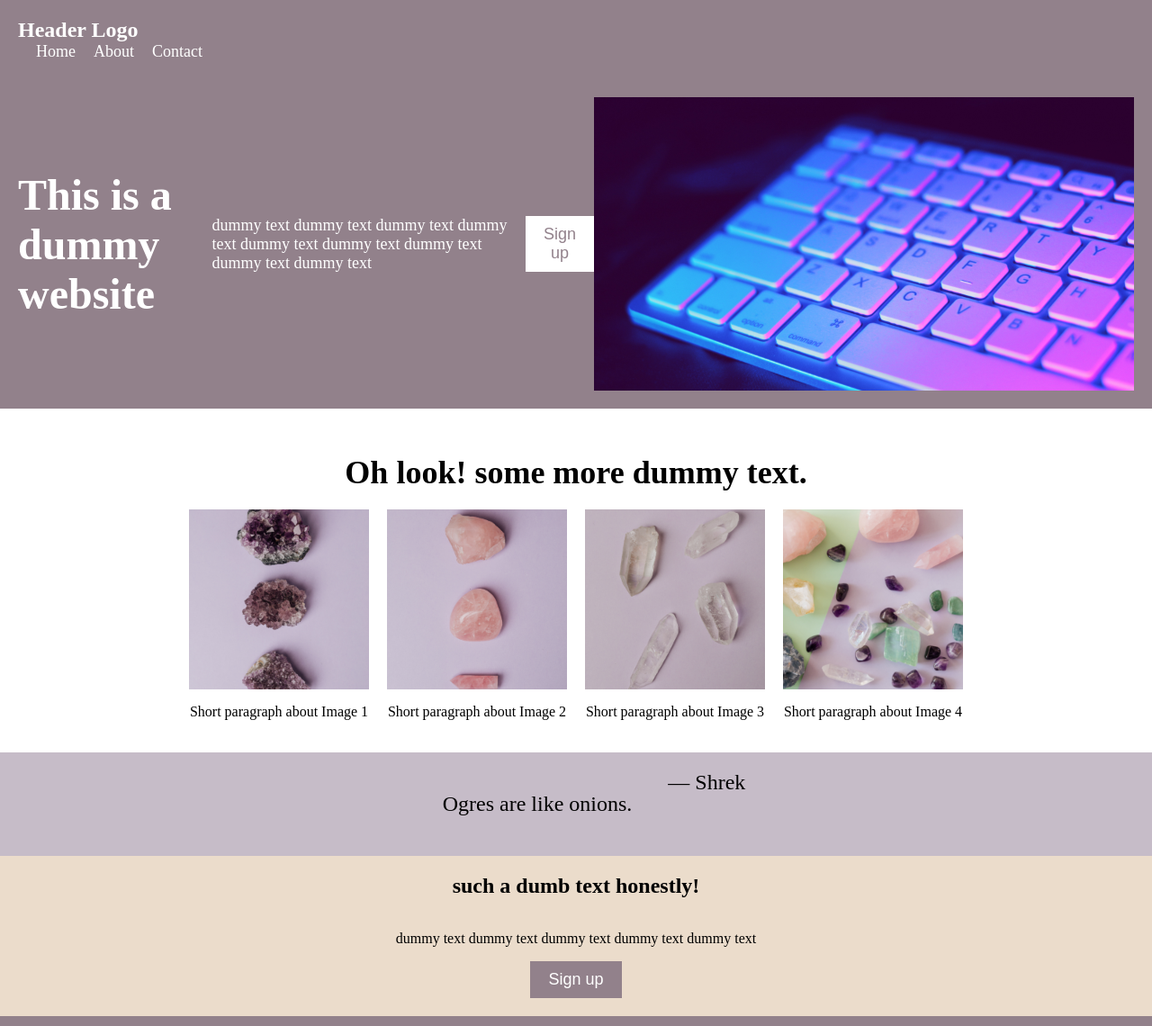
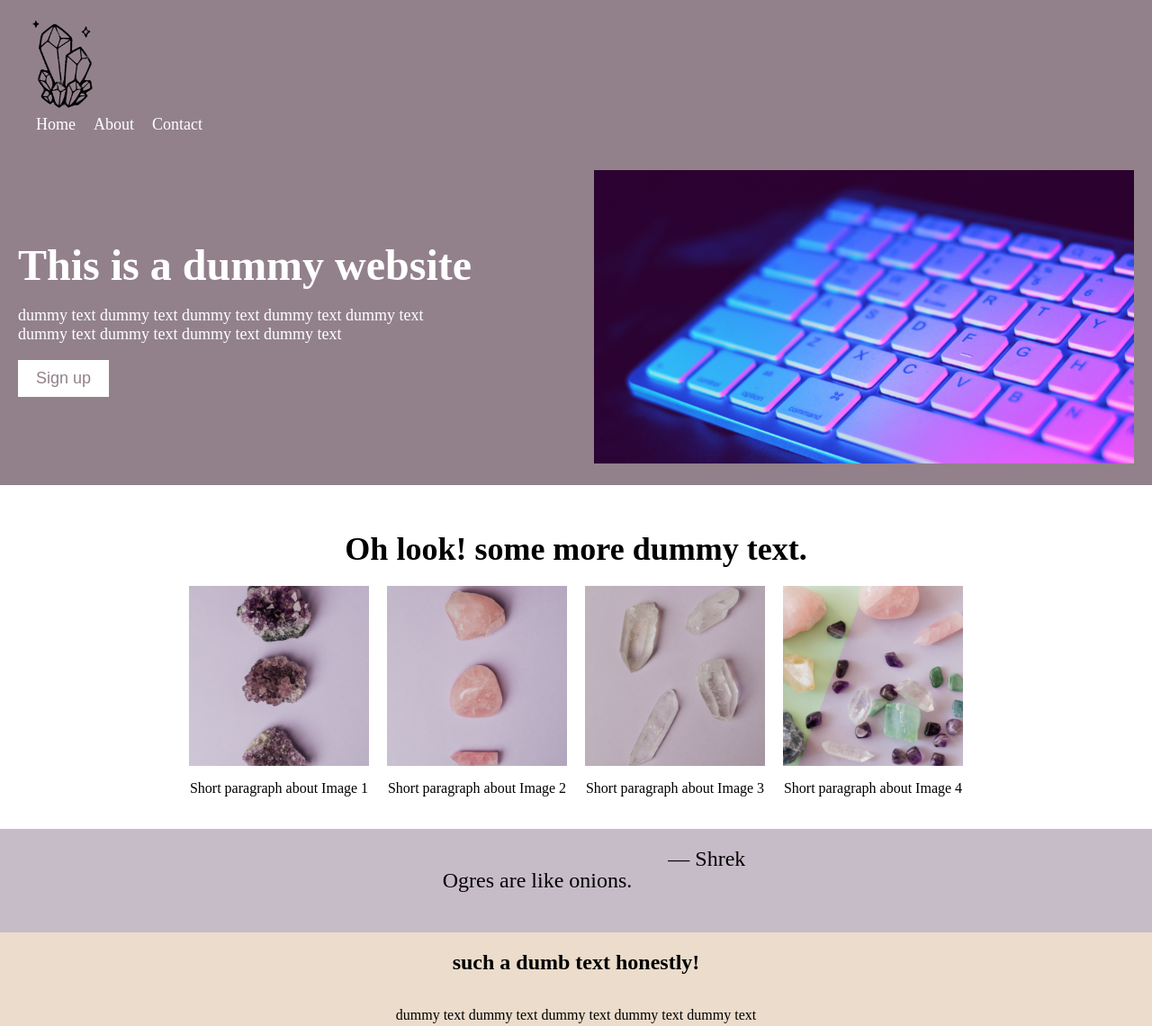
Before and after one commit to Shiro3627/landing-page, a plain HTML site: page index.html in a window 1280 px wide. Shown: the top 1140 px of the page at 90% size. Drawn offline with Linux system fonts and the light colour scheme.

Commit message:
updated html

```diff
--- a/index.html
+++ b/index.html
@@ -6,10 +6,10 @@
     <link rel="stylesheet" href="styles.css">
   </head>
   <body>
-    <header>
-      <div class="container">
-        <div class="header">
-          <p class="logo">Header Logo</p>
+    <header class="header">
+        <div class="logo">
+        <img src="images/logo.png" alt="logo" >
+        </div>
         <div class="links">
           <nav>
             <ul>
@@ -19,21 +19,20 @@
             </ul>
           </nav>
         </div>
-        </div>
-      </div>
     </header>
 
     <main>
-      <div class="container">
       <div class="section1">
+        <div>
           <h1 class="title1">This is a dummy website</h1>
-          <p class="txt1">dummy text dummy text dummy text dummy text dummy text dummy text dummy text dummy text dummy text</p>
+          <p class="txt1">dummy text dummy text dummy text dummy text dummy text <br>dummy text dummy text dummy text dummy text</p>
           <button class="btn1">Sign up</button>
+        </div>
+        <div class="keyboard">
           <img src="/images/keyboard.png" alt="keyboard">
         </div>
       </div>
 
-      <div class="container">
       <div class="section2">
         <h2 class="title2">Oh look! some more dummy text.</h2>
         <div class="image-container">
@@ -55,28 +54,23 @@
           </div>
         </div>
       </div>
-      </div>
 
-      <div class="container">
       <div class="section3">
         <figure class="quote">
           <blockquote>Ogres are like onions.</blockquote>
           <figcaption>&mdash; Shrek</figcaption>
         </figure>
       </div>
-      </div>
 
-      <div class="container">
       <div class="section4">
         <h4>such a dumb text honestly!</h4>
         <p>dummy text dummy text dummy text dummy text dummy text </p>
         <button class="btn2">Sign up</button>
       </div>
-      </div>
     </main>
 
     <footer class="cr">
-      <div class="container">
+      <div>
         <p>&copy; 2023 dummy Website hehe. All rights reserved.</p>
       </div>
     </footer>
```
Lines whose indentation alone changed are shown as unchanged.
